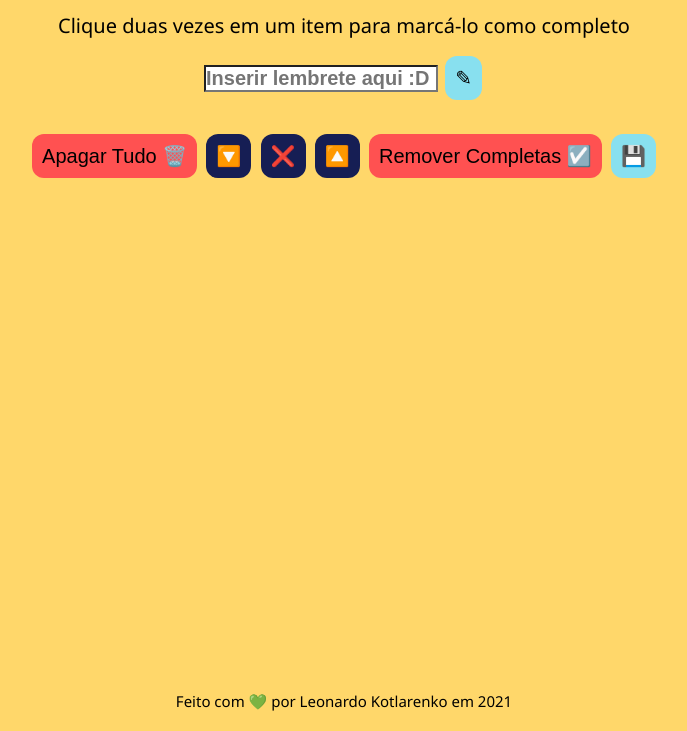
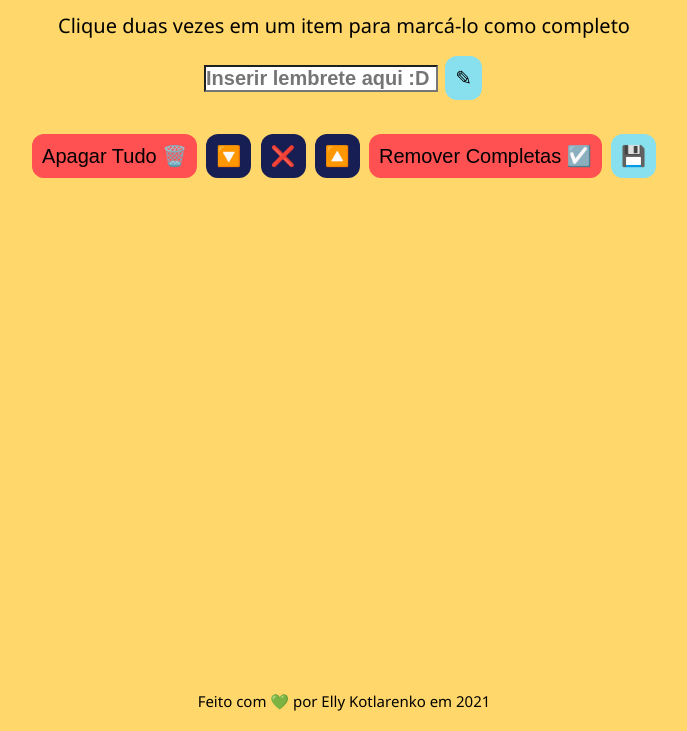
Before and after one commit to lkotlarenko/Project-To-Do-List, a plain HTML site: page index.html in a window 1280 px wide. Shown: the part 69-800 px from the top of the page, without its empty margins (296-983 px from the left). Drawn offline with Linux system fonts and the light colour scheme.

Commit message:
fix: update index.html

```diff
--- a/index.html
+++ b/index.html
@@ -39,7 +39,7 @@
         <button id="salvar-tarefas">💾</button>
       </section>
     </main>
-    <footer>Feito com 💚 por Leonardo Kotlarenko em 2021</footer>
+    <footer>Feito com 💚 por Elly Kotlarenko em 2021</footer>
   </body>
   <script src="script.js"></script>
 </html>
```
